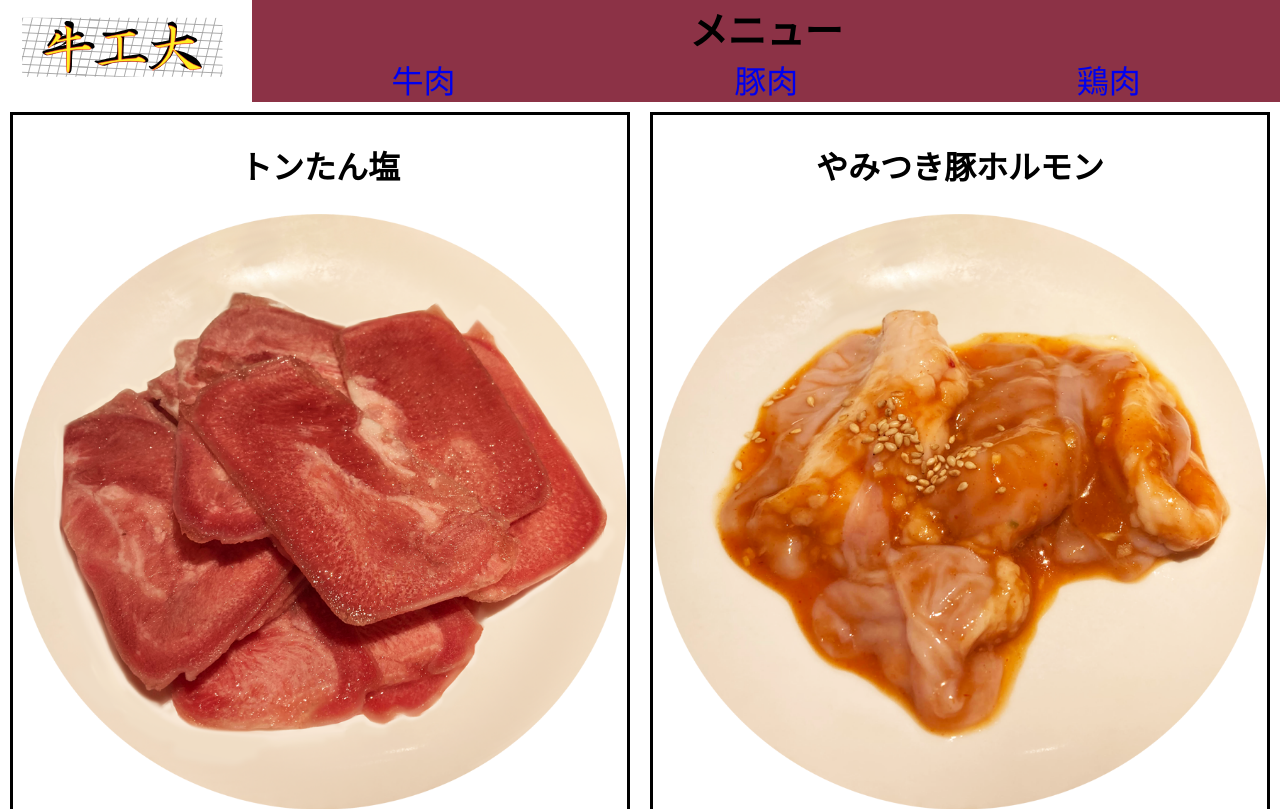
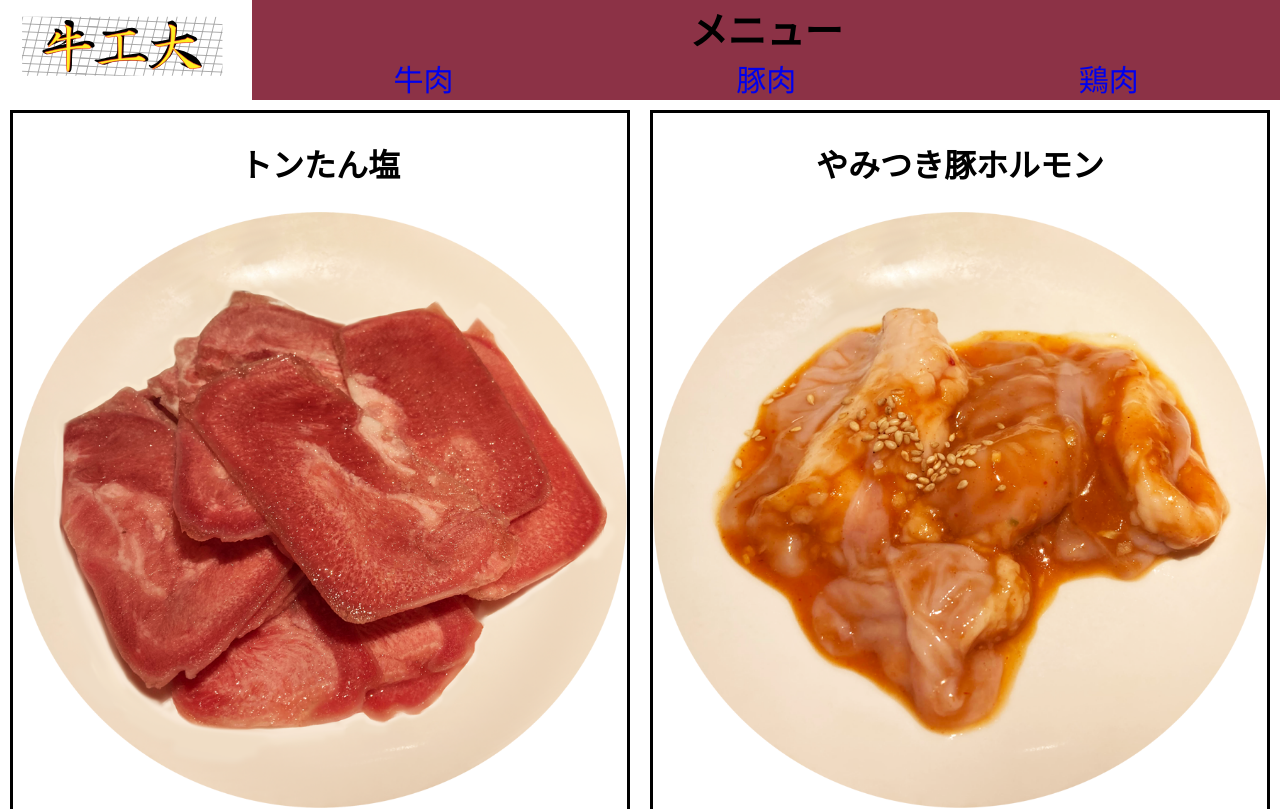
Before and after one commit to twiaight/twiaight.github.io, a PHP site: page /buta.html in a window 1280 px wide. Shown: the top 809 px of the page. Run offline with PHP 8.4, Linux system fonts and the light colour scheme.

Commit message:
Update header.css

```diff
--- a/VisualContentDesign/header.css
+++ b/VisualContentDesign/header.css
@@ -40,7 +40,7 @@ a {
   list-style : none;
   margin     : auto;
   padding    : 0;
-  font-size  : max(2.5vw, 17.5px);
+  font-size  : clamp(17.5px, 2.4vw, 30px);
 }
 
 .menu-nav__list {
```
